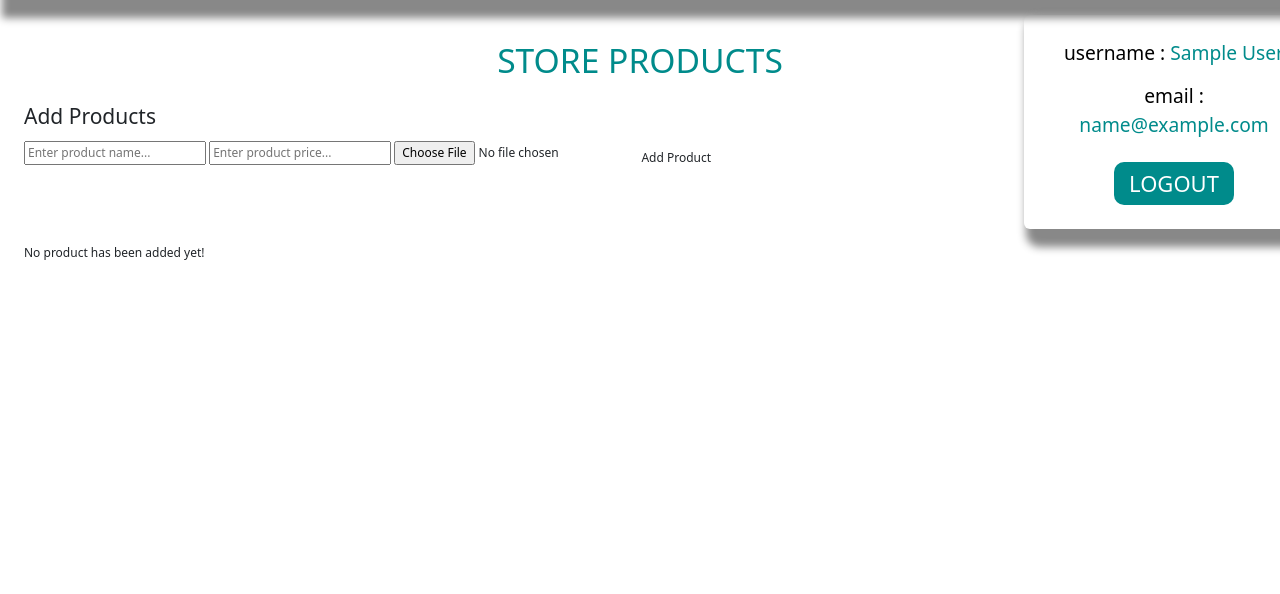
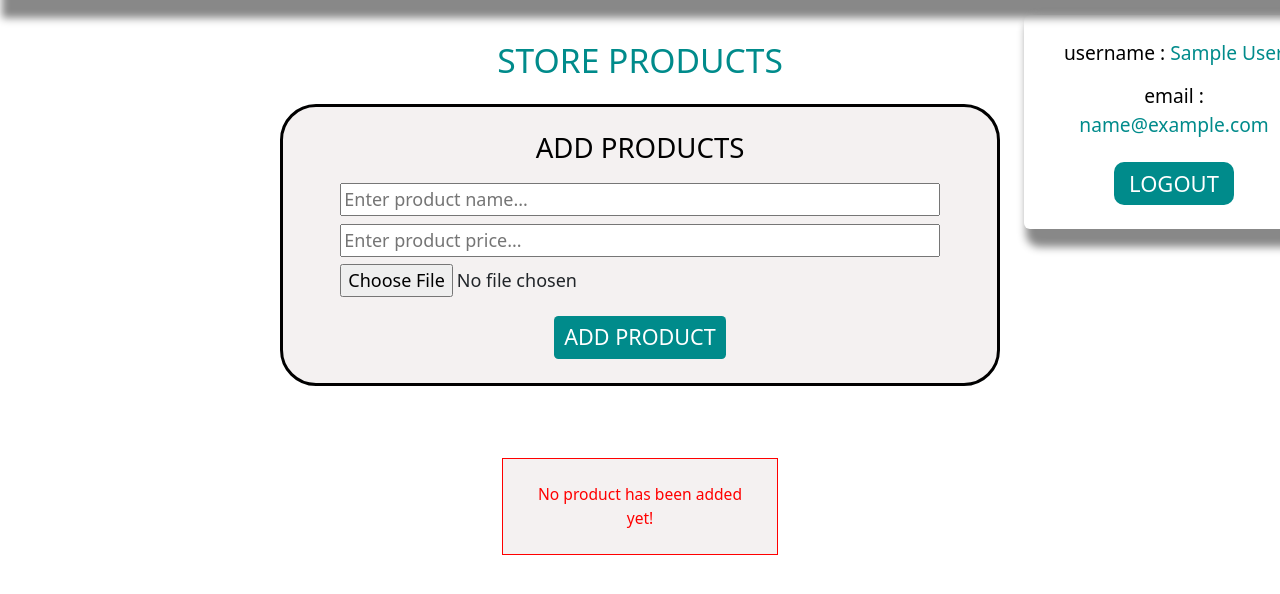
Before and after one commit to kamoM312/Bookstore-Library, a PHP site: page /admin_products.php in a window 1280 px wide; the page is wider, and only the part inside the window is pictured. Shown: the part 73-667 px from the top of that part. Run offline with PHP 8.4, Linux system fonts and the light colour scheme; the visitor is signed in with stand-in values (Sample User, id 1); data that the repository does not hold is empty.

Commit message:
Reindented file. Added stlying for admin pages

```diff
--- a/css/admin_style.css
+++ b/css/admin_style.css
@@ -133,7 +133,7 @@
  	color: darkcyan;
  }
 
- .btn, .logout-btn{
+ .btn, .logout-btn, .delete-btn, .option-btn{
  	display: inline-block;
  	margin-top: 8px;
  	padding: 5px 15px;
@@ -185,6 +218,15 @@
  	transform: rotate(90deg);
  }
 
+ .empty{
+ 	padding: 2rem;
+ 	font-size: 1.3rem;
+ 	border: solid 0.1rem;
+ 	color: red;
+ 	background-color: #F4F1F1;
+ 	text-align: center;
+ }
+
  @keyframes fadeIn {
  	0%{
  		/* vertical animation */
@@ -228,6 +272,251 @@
 	font-size: 1.3rem;
 	border-radius: 3rem;
 }
+
+/*admin_product.php*/
+
+.add-products form{
+	max-width: 60rem;
+	padding: 2rem;
+	text-align: center;
+	border-radius: 3rem;
+	border: solid black .3rem;
+	margin: 0 auto;
+	background-color: #F4F1F1;
+}
+
+.add-products .btn{
+	color: white;
+	background-color: darkcyan;
+	font-size: 1.8rem;
+	margin-top: 1.3rem;
+	text-transform: uppercase;
+}
+
+.add-products .btn:hover{
+	cursor: pointer;
+	background-color: palevioletred;
+	color: white;
+}
+
+.add-products form h3{
+	font-size: 2.3rem;
+	text-transform: uppercase;
+	margin-bottom: 1.3rem;
+	color: black;
+}
+
+.add-products form .box{
+	width: 90%;
+	margin: .3rem 0;
+
+
+	font-size: 1.5rem;
+}
+
+/*product CRUD section*/
+.show-products .box-container{
+	display: grid;
+/*	auto-fit: Fits the current number of columns to the width of the grid*/
+grid-template-columns: repeat(auto-fit, 23rem);
+justify-content: center;
+gap: 1.5rem;
+max-width: 1200px;
+margin: 0 auto;
+/*	Items are positioned at the beginning of the container*/
+align-items: flex-start;
+}
+
+.show-products .box-container .box {
+	text-align: center;
+	padding: 2rem;
+	border: .1rem solid;
+	background-color: #F4F1F1;
+	border-radius: 3rem;
+}
+
+.show-products .box-container .box img {
+	height: 27rem;
+	width: 20rem;
+}
+
+.show-products .box-container .box .name {
+	padding: .5rem 0;
+	font-size: 1.3rem;
+	color: black;
+}
+
+.show-products .box-container .box .price {
+	padding: .1rem 0;
+	font-size: 2.3rem;
+	color: red;
+	margin-top: .1rem;
+}
+
+.edit-product-form{
+	min-height: 100vh;
+	background-color: rgba(0, 0, 0, .7);
+	display: flex;
+	align-items: center;
+	justify-content: center;
+	padding: 2rem;
+	overflow-y: scroll;
+	position: fixed;
+	top: 0;
+	left: 0;
+	z-index: 1200;
+	width: 100%;
+}
+
+.edit-product-form form{
+	width: 50rem;
+	padding: 2rem;
+	text-align: center;
+	border-radius: 3rem;
+	background-color: white;
+}
+
+.edit-product-form form img{
+	height: 27rem;
+	margin-bottom: 1rem;
+}
+
+.edit-product-form form .box{
+	margin: 1rem 0;
+	padding: 1.2rem 1.4rem;
+	border: solid;
+	border-radius: .5rem;
+	background-color: white;
+	font-size: 1.3rem;
+	color: black;
+	width: 100%;
+}
+
+.edit-product-form .btn{
+	margin-top: 0px;
+}
+
+.add-products .title h1{
+	font-size: 29.8rem;
+}
+
+
+/*orders page*/
+.orders .box-container{
+	display: grid;
+/*	auto-fit: Fits the current number of columns to the width of the grid*/
+grid-template-columns: repeat(auto-fit, 23rem);
+justify-content: center;
+gap: 1.5rem;
+max-width: 1200px;
+margin: 0 auto;
+/*	Items are positioned at the beginning of the container*/
+align-items: flex-start;
+}
+
+.orders .box-container .box{
+	background-color: #F4F1F1;
+	border: solid .1rem;
+	padding: 2rem;
+	border-radius: 3rem;
+}
+
+.orders .box-container .box p{
+	font-size: 1.3rem;
+	line-height: 95%;
+}
+
+.orders .box-container .box p span{
+	color: darkcyan;
+}
+
+.orders .box-container .box form select{
+	width: 100%;
+	font-size: 1.3rem;
+	color: white;
+	background-color: darkcyan;
+	border: solid black 0.2rem;
+	text-align: center;
+	padding: 0.5rem;
+}
+
+.orders .box-container .box form{
+	text-align: center;
+}
+
+/*users page*/
+.users .box-container{
+	display: grid;
+/*	auto-fit: Fits the current number of columns to the width of the grid*/
+grid-template-columns: repeat(auto-fit, 23rem);
+gap: 1.5rem;
+align-items: flex-start;
+margin: 0 auto;
+justify-content: center;
+max-width: 1200px;
+}
+
+.users .box-container .box{
+	background-color: #F4F1F1;;
+	border: solid .1rem;
+	padding: 2rem;
+	border-radius: 3rem;
+	height: 100%;
+	text-align: center;
+}
+
+.users .box-container .box p{
+	padding-bottom: .4rem;
+	font-size: 1.3rem;
+	line-height: 100%;
+
+}
+
+.users .box-container .box p span{
+	color: darkcyan ;
+}
+
+.users .box-container .box .delete-btn{
+	margin-top: 0;
+}
+
+/*messages page*/
+.messages .box-container{
+	display: grid;
+/*	auto-fit: Fits the current number of columns to the width of the grid*/
+grid-template-columns: repeat(auto-fit, 23rem);
+gap: 1.5rem;
+align-items: flex-start;
+margin: 0 auto;
+justify-content: center;
+max-width: 1200px;
+}
+
+.messages .box-container .box{
+	background-color: #F4F1F1;;
+	border: solid .1rem;
+	padding: 2rem;
+	border-radius: 3rem;
+	height: 100%;
+	text-align: center;
+}
+
+.messages .box-container .box p{
+	padding-bottom: .4rem;
+	font-size: 1.3rem;
+	line-height: 100%;
+
+}
+
+.messages .box-container .box p span {
+	color: darkcyan ;
+
+}
+
+.messages .box-container .box .delete-btn{
+	margin-top: 0;
+}
+
 
 
 /* media queries */
```
Also changed, not shown: other parts of css/admin_style.css (+42 -7 lines).
